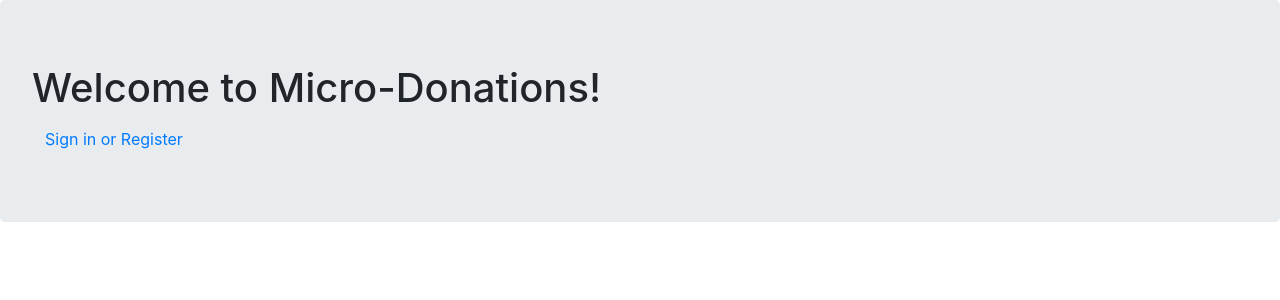
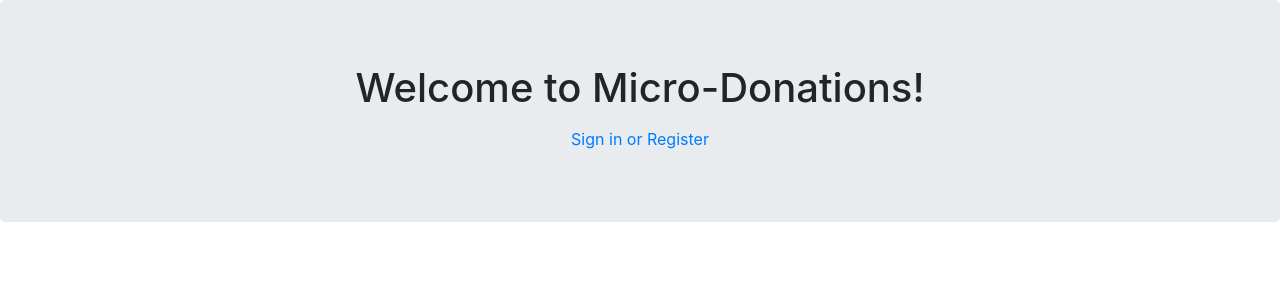
Before and after one commit to Rushilrk/Micro-Donations-Website, a Django app: page / in a window 1280 px wide. Shown: the part 56-356 px from the top of the page. Run offline with Django 3.2, Linux system fonts and the light colour scheme; some libraries are stand-ins or nearby versions.

Commit message:
sprint 6

```diff
--- a/donation_app/templates/donation_app/donation.html
+++ b/donation_app/templates/donation_app/donation.html
@@ -69,6 +69,7 @@
                     <a href="{% url 'donation_detail' donation.slug  %}" class="btn btn-primary">Read More &rarr;</a>
                     {% if user.id == donation.creator.id %}
                     <a href="{% url 'update_donation' donation.slug  %}" class="btn btn-primary">Update &rarr;</a>
+                    <a href="{% url 'delete_donation' donation.slug  %}" class="btn btn-primary">Delete &rarr;</a>
                     {% endif %}
                 </div>
             </div>
--- a/donation_app/templates/donation_app/index.html
+++ b/donation_app/templates/donation_app/index.html
@@ -86,7 +86,7 @@
       </ul>
   </div>
 </nav>
-<div class="jumbotron" style="margin-bottom:0">
+<div class="jumbotron text-center" style="margin-bottom:0">
     <h1>Welcome to Micro-Donations!</h1>
     <button type="button" onclick="location.href='/accounts/google/login'" class="btn btn-link" >Sign in or Register</button>
 </div>
--- a/donation_app/templates/donation_app/volunteer.html
+++ b/donation_app/templates/donation_app/volunteer.html
@@ -69,6 +69,7 @@
                     <a href="{% url 'volunteer_detail' volunteer.slug  %}" class="btn btn-primary">Read More &rarr;</a>
                     {% if user.id == volunteer.creator.id %}
                     <a href="{% url 'update_volunteer' volunteer.slug  %}" class="btn btn-primary">Update &rarr;</a>
+                    <a href="{% url 'delete_volunteer' volunteer.slug  %}" class="btn btn-primary">Delete &rarr;</a>
                     {% endif %}
                 </div>
             </div>
```
Also changed, not shown: db.sqlite3, media/pfp/2020-11-01_8.png (added), media/pfp/2020-11-01_8_4ipOyZQ.png (added), media/pfp/split.png (added).
